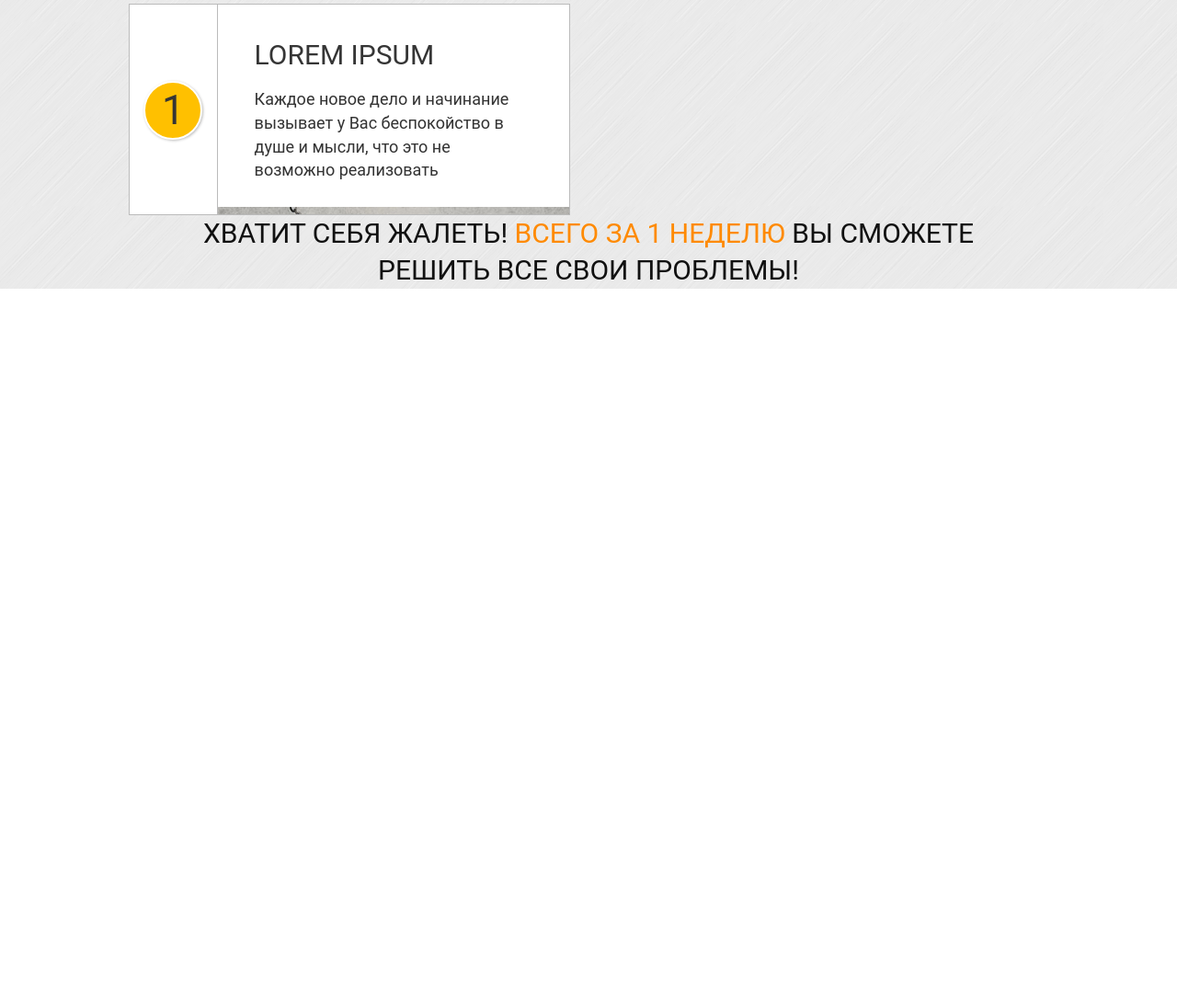
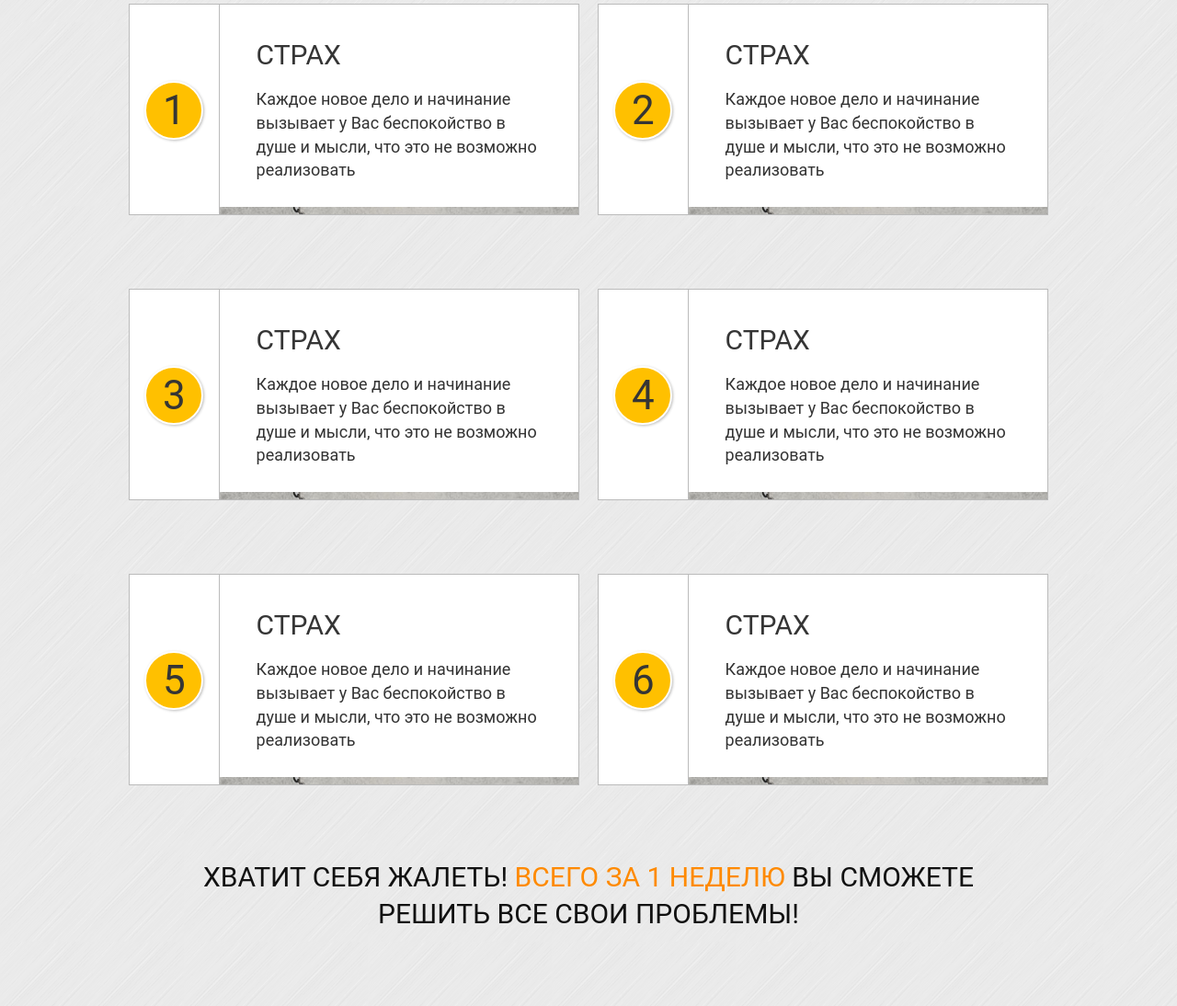
Before and after one commit to Mynik3D/LION-Landing-page, a plain HTML site: page index.html in a window 1280 px wide. Shown: the part 947-2041 px from the top of the page at 92% size. Before the commit the page ends 1261 px from the top, so only its background shows below. Drawn offline with Linux system fonts and the light colour scheme.

Commit message:
Анонсы контента закончены

```diff
--- a/index.html
+++ b/index.html
@@ -49,6 +49,7 @@
 						</div>
 
 						<div class="container clearfix">
+
 					<div class="content__anons">
 					<div class="content__anons-fon clearfix">
 					<div class="content__anons-number left">
@@ -58,7 +59,7 @@
 					</div>
 					<div class="content__anons-content right">
 					<div class="content__anons-text">
-					<div class="content__anons-h1">Lorem ipsum</div>
+					<div class="content__anons-h1">Страх</div>
 						<div class="content__anons-p">
 							Каждое новое дело и начинание вызывает у Вас беспокойство в душе и мысли, что это не возможно реализовать
 						</div>
@@ -69,11 +70,118 @@
 
 						</div>
 					</div>
-					<div class="content__footer">
-						<p class="content__footer-grapha">хватит себя жалеть! <span class="content--footer-orange">Всего за  1 неделю</span> вы сможете<br>
-решить все свои проблемы!</p>
+
+					<div class="content__anons">
+					<div class="content__anons-fon clearfix">
+					<div class="content__anons-number left">
+					<div class="content__anons-num-border">
+						<div class="content__anons-num">2</div>
+						</div>
 					</div>
+					<div class="content__anons-content right">
+					<div class="content__anons-text">
+					<div class="content__anons-h1">Страх</div>
+						<div class="content__anons-p">
+							Каждое новое дело и начинание вызывает у Вас беспокойство в душе и мысли, что это не возможно реализовать
 						</div>
+						</div>
+						<div class="content__anons-img"><img class="content__anons-hover" src="images/img1.jpg"></div>
+
+						</div>
+
+						</div>
+					</div>
+
+					<div class="content__anons">
+					<div class="content__anons-fon clearfix">
+					<div class="content__anons-number left">
+					<div class="content__anons-num-border">
+						<div class="content__anons-num">3</div>
+						</div>
+					</div>
+					<div class="content__anons-content right">
+					<div class="content__anons-text">
+					<div class="content__anons-h1">Страх</div>
+						<div class="content__anons-p">
+							Каждое новое дело и начинание вызывает у Вас беспокойство в душе и мысли, что это не возможно реализовать
+						</div>
+						</div>
+						<div class="content__anons-img"><img class="content__anons-hover" src="images/img1.jpg"></div>
+
+						</div>
+
+						</div>
+					</div>
+
+					<div class="content__anons">
+					<div class="content__anons-fon clearfix">
+					<div class="content__anons-number left">
+					<div class="content__anons-num-border">
+						<div class="content__anons-num">4</div>
+						</div>
+					</div>
+					<div class="content__anons-content right">
+					<div class="content__anons-text">
+					<div class="content__anons-h1">Страх</div>
+						<div class="content__anons-p">
+							Каждое новое дело и начинание вызывает у Вас беспокойство в душе и мысли, что это не возможно реализовать
+						</div>
+						</div>
+						<div class="content__anons-img"><img class="content__anons-hover" src="images/img1.jpg"></div>
+
+						</div>
+
+						</div>
+					</div>
+
+					<div class="content__anons">
+					<div class="content__anons-fon clearfix">
+					<div class="content__anons-number left">
+					<div class="content__anons-num-border">
+						<div class="content__anons-num">5</div>
+						</div>
+					</div>
+					<div class="content__anons-content right">
+					<div class="content__anons-text">
+					<div class="content__anons-h1">Страх</div>
+						<div class="content__anons-p">
+							Каждое новое дело и начинание вызывает у Вас беспокойство в душе и мысли, что это не возможно реализовать
+						</div>
+						</div>
+						<div class="content__anons-img"><img class="content__anons-hover" src="images/img1.jpg"></div>
+
+						</div>
+
+						</div>
+					</div>
+
+					<div class="content__anons">
+					<div class="content__anons-fon clearfix">
+					<div class="content__anons-number left">
+					<div class="content__anons-num-border">
+						<div class="content__anons-num">6</div>
+						</div>
+					</div>
+					<div class="content__anons-content right">
+					<div class="content__anons-text">
+					<div class="content__anons-h1">Страх</div>
+						<div class="content__anons-p">
+							Каждое новое дело и начинание вызывает у Вас беспокойство в душе и мысли, что это не возможно реализовать
+						</div>
+						</div>
+						<div class="content__anons-img"><img class="content__anons-hover" src="images/img1.jpg"></div>
+
+						</div>
+
+						</div>
+					</div>
+
+</div>
+					<div class="container">
+						<div class="content__footer-grapha">хватит себя жалеть! <span class="content--footer-orange">Всего за  1 неделю</span> вы сможете<br>
+решить все свои проблемы!</div>
+					</div>
+
 
 					</div>
 				</section>
--- a/style.less
+++ b/style.less
@@ -150,8 +150,14 @@ body{
       text-transform: uppercase;
    }
    &__anons{
-      width: 48%;
+      width: 49%;
+      margin-bottom: 80px;
    }
+   &__anons:nth-child(even) {float: right;}
+   &__anons:nth-child(odd) {float: left;}
+   &__anons:hover{
+   transform: rotate(360deg);
+}
    &__anons-fon{
       background: #fff;
       border: 1px solid #bbb;
@@ -160,8 +166,8 @@ body{
 
    }
    &__anons-number{
-   width: 20%;
-       height: 100%;
+    width: 20%;
+    height: 100%;
     padding-left: -3px;
 
     background-color: white;
@@ -182,10 +188,19 @@ body{
     box-shadow: 1px 1px 3px #bbb;
     font-size: 44px;
     line-height: 60px;
+    transition: 0.5s;
+}
+/*HOVER*/
+&__anons:hover .content__anons-num{
+   transform: rotate(360deg);
+}
+&__anons:hover .content__anons-img{
+   top: 0;
+   opacity: 0.9;
+
+}
 
 
-
-}
    &__anons-content{
    width: 80%;
    position: relative;
@@ -210,12 +225,18 @@ body{
    &__anons-img{
       position: absolute;
       top: 220px;
+      transition: 0.5s;
+
    }
    &__anons-hover{
       vertical-align: middle;
       width: 100%;
       height: auto;
    }
+ /*   &__anons-hover:hover{
+   margin-top: -224px;
+   transition: 0.5s;
+   }*/
 
  &__footer-grapha{
       font-size: 30px;
@@ -224,6 +245,7 @@ body{
       color: #111;
       text-transform: uppercase;
       text-align: center;
+      margin: 0 0 80px 0;
    }
    &--footer-orange{
       color: #ff8a00;
```
Also changed, not shown: style.css.
